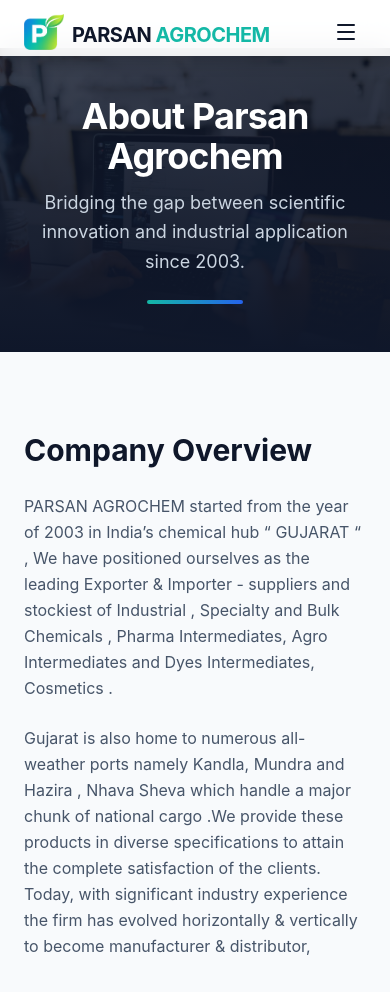
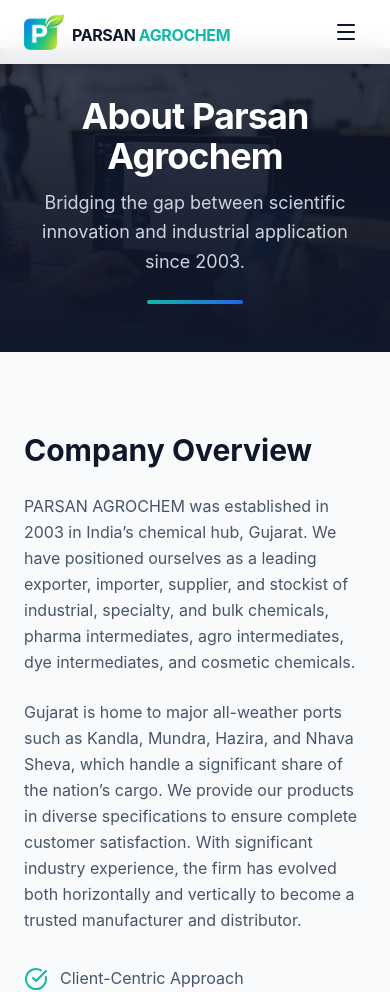
Before and after one commit to reactgopal/chemicalIndustry, a React (Create React App) app: page /about in a window 390 px wide. Shown: the top 992 px of the page. Built offline with nearby package versions, Linux system fonts and the light colour scheme; a web font is replaced by a local one.

Commit message:
whole website checked

```diff
--- a/src/App.js
+++ b/src/App.js
@@ -19,13 +19,13 @@
       <Routes>
         <Route element={<MainLayout />}>
           <Route path="/" element={<Home />} />
+          <Route path="/about" element={<About />} />
+          <Route path="/products" element={<Products />} />
+          <Route path="/industries" element={<Industries />} />
           <Route path="/manufacturing" element={<Manufacturing />} />
-          <Route path="/about" element={<About />} />
+          <Route path="/contact" element={<Contact />} />
           <Route path="/quality" element={<Quality />} />
-          <Route path="/industries" element={<Industries />} />
-          <Route path="/contact" element={<Contact />} />
           <Route path="/product-list" element={<ProductListOld />} />
-          <Route path="/products" element={<Products />} />
           <Route path="/*" element={<NotFountPage />} />
         </Route>
       </Routes>
--- a/src/components/AboutPage/Intro.js
+++ b/src/components/AboutPage/Intro.js
@@ -10,7 +10,7 @@
     "24/7 Service",
     "Fast, efficient solutions with unwavering quality",
     "Effortless customization for solutions perfectly tailored to your needs",
-    "Crafting innovative chemical solutions for a more refined and sustainable world ",
+    "Crafting innovative chemical solutions for a more refined and sustainable world",
   ];
   return (
     <div className="flex flex-col lg:flex-row items-center gap-16 mb-24">
@@ -23,19 +23,20 @@
       >
         <h2 className="text-section mb-6">Company Overview</h2>
         <p className="text-body mb-6">
-          PARSAN AGROCHEM started from the year of 2003 in India’s chemical hub
-          “ GUJARAT “ , We have positioned ourselves as the leading Exporter &
-          Importer - suppliers and stockiest of Industrial , Specialty and Bulk
-          Chemicals , Pharma Intermediates, Agro Intermediates and Dyes
-          Intermediates, Cosmetics .
+          PARSAN AGROCHEM was established in 2003 in India’s chemical hub,
+          Gujarat. We have positioned ourselves as a leading exporter, importer,
+          supplier, and stockist of industrial, specialty, and bulk chemicals,
+          pharma intermediates, agro intermediates, dye intermediates, and
+          cosmetic chemicals.
         </p>
+
         <p className="text-body mb-6">
-          Gujarat is also home to numerous all-weather ports namely Kandla,
-          Mundra and Hazira , Nhava Sheva which handle a major chunk of national
-          cargo .We provide these products in diverse specifications to attain
-          the complete satisfaction of the clients. Today, with significant
-          industry experience the firm has evolved horizontally & vertically to
-          become manufacturer & distributor,
+          Gujarat is home to major all-weather ports such as Kandla, Mundra,
+          Hazira, and Nhava Sheva, which handle a significant share of the
+          nation’s cargo. We provide our products in diverse specifications to
+          ensure complete customer satisfaction. With significant industry
+          experience, the firm has evolved both horizontally and vertically to
+          become a trusted manufacturer and distributor.
         </p>
         <ul className="space-y-4 mt-8">
           {list.map((item, index) => (
--- a/src/components/Features.js
+++ b/src/components/Features.js
@@ -44,9 +44,8 @@
             Why Choose Us
           </h2>
           <h3 className="text-section mb-4">
-            The{" "}
             <span className="text-transparent bg-clip-text bg-gradient-to-r from-teal-400 to-blue-500">
-              Chemcraft Advantage
+              The Best Advantage
             </span>
           </h3>
           <p className="text-subtitle text-slate-400 max-w-2xl mx-auto">
@@ -63,7 +62,6 @@
               whileInView={{ opacity: 1, y: 0 }}
               viewport={{ once: true }}
               transition={{ delay: index * 0.1, duration: 0.5 }}
-              whileHover={{ y: -5 }}
               className="bg-white/5 backdrop-blur-sm p-8 rounded-xl border border-white/10 hover:bg-white/10 transition-colors"
             >
               <div className="mb-6 p-3 bg-slate-800 rounded-lg inline-block">
--- a/src/components/Footer.js
+++ b/src/components/Footer.js
@@ -1,7 +1,7 @@
 import React from "react";
 import { Facebook, Twitter, Linkedin } from "lucide-react";
 import { Link } from "react-router-dom";
-import { productCategories } from "../utils/ProductDummy";
+import industriesList from "../utils/industriesDummy";
 import logo from "../assets/images/logo.png"; // added logo import
 
 const Footer = () => {
@@ -89,7 +89,7 @@
           <div>
             <h4 className="text-card text-white mb-6">Products</h4>
             <ul className="space-y-3 text-sm">
-              {productCategories.slice(0, 5).map((category, index) => (
+              {industriesList?.slice(0, 5).map((category, index) => (
                 <li key={index}>
                   <Link
                     to="/products"
--- a/src/components/IndustriesPage/CTASection.js
+++ b/src/components/IndustriesPage/CTASection.js
@@ -2,6 +2,8 @@
 import { ArrowRight } from "lucide-react";
 import { Link } from "react-router-dom";
 import bgImage from "../../assets/images/Testing.jpeg";
+import industriesList from "../../utils/industriesDummy";
+
 const CTASection = () => {
   return (
     <section
@@ -18,13 +20,8 @@
         <h2 className="text-3xl md:text-4xl font-bold mb-6">
           We will provide the best Chemicals service
         </h2>
-
         <p className="mb-8 text-lg leading-relaxed text-gray-200">
-          Water Treatment & Metal processing | Plastic & Rubber Additives |
-          Flavour & Fragrances | Soap & Detergent | Drilling & Mining | Food &
-          Beverages | Paint, Ink & Coating | Chemical Synthesis & Intermediates
-          | Cosmetics | Dyestuff Intermediate | Pharmaceutical Intermediates |
-          Petrochemicals | Agrochemical Intermediate | Rubber Industries
+          {industriesList?.map((category) => category.name).join(" | ")}
         </p>
 
         <Link
--- a/src/components/Navbar.js
+++ b/src/components/Navbar.js
@@ -38,7 +38,7 @@
 
   return (
     <nav
-      className={`fixed top-0 left-0 w-full h-14 z-50 transition-all duration-300 ${
+      className={`fixed top-0 left-0 w-full h-16 z-50 transition-all duration-300 ${
         scrolled || !isHome
           ? "bg-white/90 backdrop-blur-md shadow-lg py-3"
           : "bg-transparent py-5"
@@ -54,7 +54,7 @@
             className="w-10 h-10 object-contain"
           />
           <span
-            className={`text-xl mt-[6px] font-bold tracking-tight ${scrolled || !isHome ? "text-slate-900" : "text-white"}`}
+            className={`text-base md:text-xl mt-[6px] font-bold tracking-tight ${scrolled || !isHome ? "text-slate-900" : "text-white"}`}
           >
             PARSAN <span className="text-teal-500">AGROCHEM</span>
           </span>
--- a/src/components/ProductPage/ProductDisplayCategories.js
+++ b/src/components/ProductPage/ProductDisplayCategories.js
@@ -38,7 +38,6 @@
 
                   {/* Content */}
                   <div className="absolute inset-0 p-6 flex flex-col justify-end">
-
                     <h4 className="text-white text-xl font-bold mb-2 transform transition-transform duration-300 group-hover:-translate-y-2">
                       {industry.name}
                     </h4>
--- a/src/utils/industriesDummy.js
+++ b/src/utils/industriesDummy.js
@@ -237,8 +237,7 @@
         ],
       },
     ],
-    applications:
-      "Textile dyes, pigments, food coloring, and printing inks.",
+    applications: "Textile dyes, pigments, food coloring, and printing inks.",
     icon: <Palette className="w-8 h-8 text-purple-600" />,
   },
   {
@@ -285,12 +284,7 @@
     chemicals: [
       {
         name: "Products",
-        items: [
-          "2-Ethylhexyl Nitrate",
-          "Bio Diesel",
-          "Cyclohexane",
-          "NMA",
-        ],
+        items: ["2-Ethylhexyl Nitrate", "Bio Diesel", "Cyclohexane", "NMA"],
       },
     ],
     applications:
```
Also changed, not shown: src/components/ProductPage/Products.js (line endings or trailing spaces).
